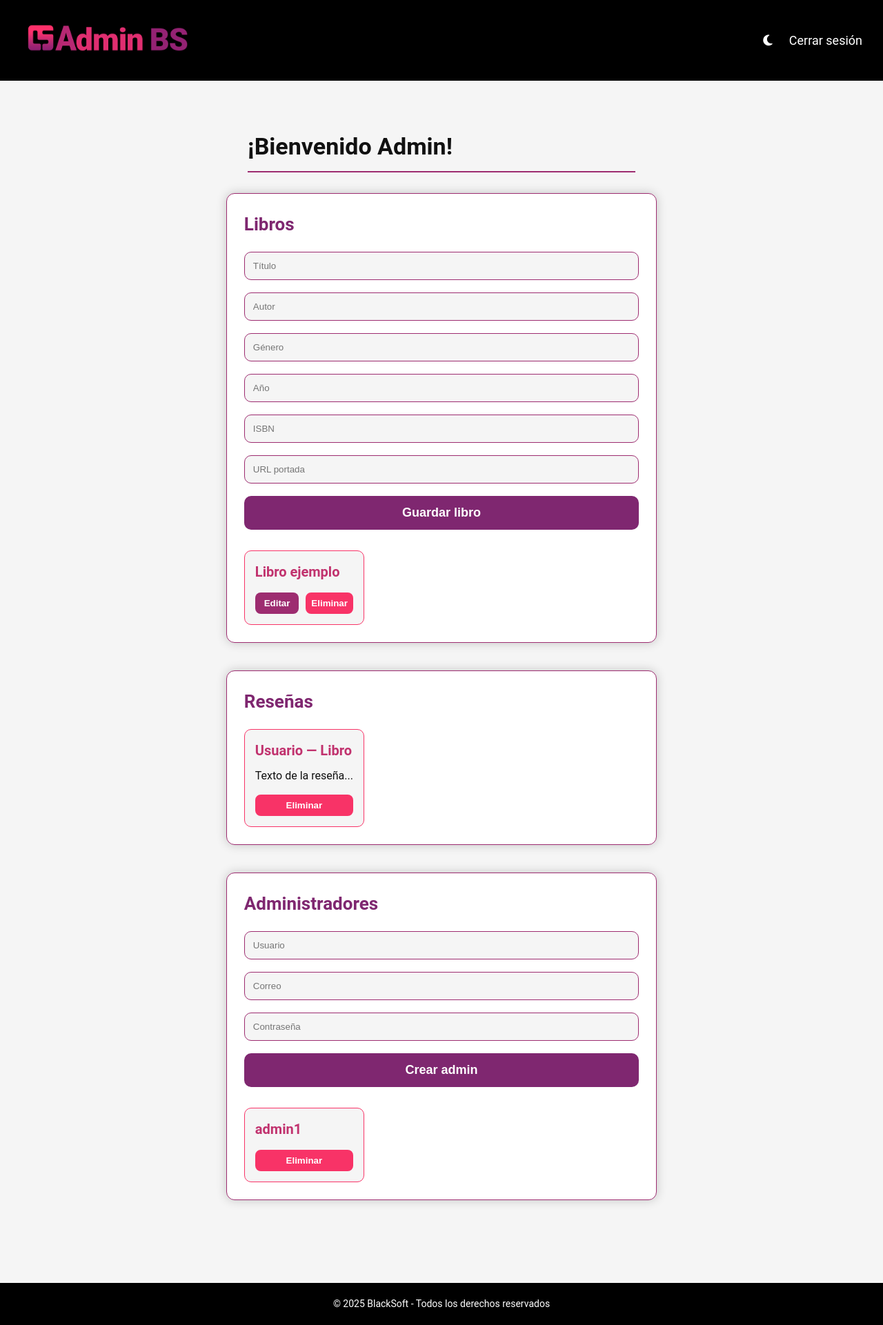
After one commit to Daezepam/BlackSoft_Web, a PHP site: page /admin.html in a window 1280 px wide. The commit adds this page. Shown: the whole page at 69% size. Run offline with PHP 8.4, Linux system fonts and the light colour scheme.

Commit message:
Vista de administrador | Perfil de Libro

```diff
--- a/Hojas de estilo/style.css
+++ b/CSS/style.css
@@ -923,7 +923,218 @@ main section article {
   }
 }
 
+/* ===================================================== */
+/*                  PANEL DE ADMIN                       */
+/* ===================================================== */
 
+.admin-main {
+  max-width: 1200px;
+  margin: 40px auto;
+  padding: 0 20px;
+}
+
+.admin-title {
+  font-size: 34px;
+  margin-bottom: 30px;
+  border-bottom: 2px solid var(--moc);
+  padding-bottom: 10px;
+}
+
+.admin-section {
+  background: var(--bg-card);
+  border: 1px solid var(--moc);
+  border-radius: 12px;
+  padding: 25px;
+  margin-bottom: 40px;
+  box-shadow: 0 0 15px var(--shadow);
+}
+
+.admin-section h3 {
+  font-size: 26px;
+  margin-bottom: 20px;
+  color: var(--mof);
+}
+
+.admin-form {
+  display: flex;
+  flex-direction: column;
+  gap: 18px;
+  margin-bottom: 30px;
+}
+
+.admin-form input {
+  padding: 12px;
+  border-radius: 10px;
+  border: 1px solid var(--moc);
+  background: var(--bg-body);
+  color: var(--text-body);
+}
+
+.admin-form button {
+  padding: 14px;
+  background: var(--mof);
+  color: var(--blanco);
+  border: none;
+  border-radius: 10px;
+  font-size: 18px;
+  font-weight: bold;
+  cursor: pointer;
+}
+
+.admin-form button:hover {
+  background: var(--roc);
+}
+
+.admin-grid {
+  display: grid;
+  grid-template-columns: repeat(3, 1fr);
+  gap: 25px;
+}
+
+.admin-card {
+  border: 1px solid var(--rof);
+  border-radius: 10px;
+  padding: 15px;
+  background: var(--bg-body);
+}
+
+.admin-card-title {
+  font-size: 20px;
+  font-weight: bold;
+  color: var(--roc);
+  margin-bottom: 10px;
+}
+
+.admin-card-actions {
+  display: flex;
+  gap: 10px;
+  margin-top: 15px;
+}
+
+.admin-btn {
+  flex: 1;
+  padding: 8px;
+  border: none;
+  border-radius: 8px;
+  font-weight: bold;
+  cursor: pointer;
+}
+
+.admin-btn.edit {
+  background: var(--moc);
+  color: var(--blanco);
+}
+
+.admin-btn.delete {
+  background: var(--rof);
+  color: var(--blanco);
+}
+
+.admin-btn:hover {
+  opacity: 0.85;
+}
+
+@media (max-width: 900px) {
+  .admin-grid {
+    grid-template-columns: repeat(2, 1fr);
+  }
+}
+
+@media (max-width: 600px) {
+  .admin-grid {
+    grid-template-columns: 1fr;
+  }
+}
+
+/* ===================================================== */
+/*                 DETALLE DE LIBRO                      */
+/* ===================================================== */
+
+.book-main {
+  max-width: 1000px;
+  margin: 40px auto;
+  padding: 0 20px;
+}
+
+.book-card {
+  background: var(--bg-card);
+  border: 1px solid var(--moc);
+  border-radius: 14px;
+  padding: 30px;
+  box-shadow: 0 0 20px var(--shadow);
+}
+
+.book-title {
+  font-size: 32px;
+  margin-bottom: 25px;
+  border-bottom: 2px solid var(--mof);
+  padding-bottom: 10px;
+}
+
+.book-content {
+  display: flex;
+  gap: 30px;
+  margin-bottom: 25px;
+}
+
+.book-image img {
+  width: 240px;
+  border-radius: 10px;
+  border: 1px solid var(--rof);
+}
+
+.book-info p {
+  margin-bottom: 10px;
+  font-size: 18px;
+}
+
+.book-description h3 {
+  margin-bottom: 10px;
+  color: var(--roc);
+}
+
+.book-description p {
+  line-height: 1.6;
+}
+
+.book-actions {
+  display: flex;
+  gap: 20px;
+  margin-top: 30px;
+}
+
+.book-btn {
+  flex: 1;
+  text-align: center;
+  padding: 14px;
+  border-radius: 10px;
+  font-weight: bold;
+  text-decoration: none;
+  color: var(--blanco);
+}
+
+.book-btn.review {
+  background: var(--moc);
+}
+
+.book-btn.loan {
+  background: var(--rof);
+}
+
+.book-btn:hover {
+  opacity: 0.85;
+}
+
+@media (max-width: 700px) {
+  .book-content {
+    flex-direction: column;
+    align-items: center;
+  }
+
+  .book-image img {
+    width: 180px;
+  }
+}
 
 /* ===================================================== */
 /*                         FOOTER                         */
--- /dev/null
+++ b/admin.html
@@ -0,0 +1,105 @@
+<!DOCTYPE html>
+<html lang="es">
+<head>
+  <meta charset="UTF-8">
+  <title>Admin - BS</title>
+  <link rel="stylesheet" href="./CSS/style.css">
+  <link rel="icon" href="img/logo.png" type="image/png">
+  <link rel="stylesheet" href="https://cdnjs.cloudflare.com/ajax/libs/font-awesome/6.5.0/css/all.min.css">
+</head>
+
+<body>
+
+<header>
+  <a class="logo logomain" href="index.html">
+    <img src="img/logoa.png" alt="Logo">
+  </a>
+
+  <nav>
+    <button id="themeToggle" class="theme-btn">
+        <i class="fa-solid fa-moon"></i>
+    </button>
+    <a href="logout.php">Cerrar sesión</a>
+  </nav>
+</header>
+
+<main class="admin-main">
+
+  <h2 class="admin-title">¡Bienvenido Admin!</h2>
+
+  <!-- ================= LIBROS ================= -->
+
+  <section class="admin-section">
+    <h3>Libros</h3>
+
+    <form class="admin-form" action="admin_libros.php" method="post">
+      <input type="hidden" name="id">
+
+      <input type="text" name="titulo" placeholder="Título" required>
+      <input type="text" name="autor" placeholder="Autor" required>
+      <input type="text" name="genero" placeholder="Género">
+      <input type="number" name="anio" placeholder="Año">
+      <input type="text" name="isbn" placeholder="ISBN">
+      <input type="text" name="imagen" placeholder="URL portada">
+
+      <button type="submit">Guardar libro</button>
+    </form>
+
+    <div class="admin-grid">
+      <div class="admin-card">
+        <div class="admin-card-title">Libro ejemplo</div>
+        <div class="admin-card-actions">
+          <button class="admin-btn edit">Editar</button>
+          <button class="admin-btn delete">Eliminar</button>
+        </div>
+      </div>
+    </div>
+  </section>
+
+  <!-- ================= RESEÑAS ================= -->
+
+  <section class="admin-section">
+    <h3>Reseñas</h3>
+
+    <div class="admin-grid">
+      <div class="admin-card">
+        <div class="admin-card-title">Usuario — Libro</div>
+        <p>Texto de la reseña...</p>
+        <div class="admin-card-actions">
+          <button class="admin-btn delete">Eliminar</button>
+        </div>
+      </div>
+    </div>
+  </section>
+
+  <!-- ================= ADMINS ================= -->
+
+  <section class="admin-section">
+    <h3>Administradores</h3>
+
+    <form class="admin-form" action="admin_admins.php" method="post">
+      <input type="text" name="usuario" placeholder="Usuario" required>
+      <input type="email" name="email" placeholder="Correo" required>
+      <input type="password" name="password" placeholder="Contraseña" required>
+      <button type="submit">Crear admin</button>
+    </form>
+
+    <div class="admin-grid">
+      <div class="admin-card">
+        <div class="admin-card-title">admin1</div>
+        <div class="admin-card-actions">
+          <button class="admin-btn delete">Eliminar</button>
+        </div>
+      </div>
+    </div>
+  </section>
+
+</main>
+
+<footer>
+    <p>© 2025 BlackSoft - Todos los derechos reservados</p>
+</footer>
+
+<script src="script.js"></script>
+</body>
+</html>
--- a/index.html
+++ b/index.html
@@ -4,7 +4,7 @@
   <meta charset="UTF-8">
   <meta name="viewport" content="width=device-width, initial-scale=1.0">
   <title>Biblioteca BlackSoft</title>
-  <link rel="stylesheet" href="./Hojas de estilo/style.css">
+  <link rel="stylesheet" href="./CSS/style.css">
   <link rel="icon" href="img/logo.png" type="image/png">
   <link rel="stylesheet" href="https://cdnjs.cloudflare.com/ajax/libs/font-awesome/6.5.0/css/all.min.css">
   <link rel="preconnect" href="https://fonts.googleapis.com">
--- a/info.html
+++ b/info.html
@@ -4,9 +4,8 @@
   <meta charset="utf-8" />
   <meta name="viewport" content="width=device-width,initial-scale=1" />
   <title>Nosotros - BS</title>
-  <link rel="stylesheet" href="./Hojas de estilo/style.css">
+  <link rel="stylesheet" href="./CSS/style.css">
   <link rel="icon" href="img/logo2.png" type="image/png">
-  <link rel="stylesheet" href="https://cdnjs.cloudflare.com/ajax/libs/font-awesome/6.5.0/css/all.min.css">
   <link rel="stylesheet" href="https://cdnjs.cloudflare.com/ajax/libs/font-awesome/6.5.0/css/all.min.css">
   <link rel="preconnect" href="https://fonts.googleapis.com">
   <link rel="preconnect" href="https://fonts.gstatic.com" crossorigin>
--- a/libros.html
+++ b/libros.html
@@ -4,7 +4,7 @@
     <meta charset="UTF-8">
     <meta name="viewport" content="width=device-width, initial-scale=1.0">
     <title>Libros - BS</title>
-    <link rel="stylesheet" href="./Hojas de estilo/style.css">
+    <link rel="stylesheet" href="./CSS/style.css">
     <link rel="icon" href="img/logo.png" type="image/png">
     <link rel="stylesheet" href="https://cdnjs.cloudflare.com/ajax/libs/font-awesome/6.5.0/css/all.min.css">
     <link rel="preconnect" href="https://fonts.googleapis.com">
--- a/libros_populares.html
+++ b/libros_populares.html
@@ -4,7 +4,7 @@
     <meta charset="UTF-8">
     <meta name="viewport" content="width=device-width, initial-scale=1.0">
     <title>Libros Populares - BS</title>
-    <link rel="stylesheet" href="./Hojas de estilo/style.css">
+    <link rel="stylesheet" href="./CSS/style.css">
     <link rel="icon" href="img/logo.png" type="image/png">
     <link rel="stylesheet" href="https://cdnjs.cloudflare.com/ajax/libs/font-awesome/6.5.0/css/all.min.css">
     <link rel="preconnect" href="https://fonts.googleapis.com">
--- a/login.html
+++ b/login.html
@@ -4,7 +4,7 @@
   <meta charset="UTF-8">
   <meta name="viewport" content="width=device-width, initial-scale=1.0">
   <title>Login - BS</title>
-  <link rel="stylesheet" href="./Hojas de estilo/style.css">
+  <link rel="stylesheet" href="./CSS/style.css">
   <link rel="icon" href="img/logo.png" type="image/png">
   <link rel="stylesheet" href="https://cdnjs.cloudflare.com/ajax/libs/font-awesome/6.5.0/css/all.min.css">
   <link rel="preconnect" href="https://fonts.googleapis.com">
--- a/pass.html
+++ b/pass.html
@@ -4,7 +4,7 @@
   <meta charset="UTF-8">
   <meta name="viewport" content="width=device-width, initial-scale=1.0">
   <title>Reestablecer - BS</title>
-  <link rel="stylesheet" href="./Hojas de estilo/style.css">
+  <link rel="stylesheet" href="./CSS/style.css">
   <link rel="icon" href="img/logo.png" type="image/png">
 </head>
 
--- a/perfil.html
+++ b/perfil.html
@@ -4,7 +4,7 @@
   <meta charset="UTF-8">
   <meta name="viewport" content="width=device-width, initial-scale=1.0">
   <title>Perfil - BS</title>
-  <link rel="stylesheet" href="./Hojas de estilo/style.css">
+  <link rel="stylesheet" href="./CSS/style.css">
   <link rel="icon" href="img/logo.png" type="image/png">
   <link rel="stylesheet" href="https://cdnjs.cloudflare.com/ajax/libs/font-awesome/6.5.0/css/all.min.css">
   <link rel="preconnect" href="https://fonts.googleapis.com">
--- a/prest.html
+++ b/prest.html
@@ -4,7 +4,7 @@
   <meta charset="UTF-8">
   <meta name="viewport" content="width=device-width, initial-scale=1.0">
   <title>Préstamos - BS</title>
-  <link rel="stylesheet" href="./Hojas de estilo/style.css">
+  <link rel="stylesheet" href="./CSS/style.css">
   <link rel="icon" href="img/logo.png" type="image/png">
   <link rel="stylesheet" href="https://cdnjs.cloudflare.com/ajax/libs/font-awesome/6.5.0/css/all.min.css">
   <link rel="preconnect" href="https://fonts.googleapis.com">
--- a/registro.html
+++ b/registro.html
@@ -4,7 +4,7 @@
   <meta charset="UTF-8">
   <meta name="viewport" content="width=device-width, initial-scale=1.0">
   <title>Registro - BS</title>
-  <link rel="stylesheet" href="./Hojas de estilo/style.css">
+  <link rel="stylesheet" href="./CSS/style.css">
   <link rel="icon" href="img/logo.png" type="image/png">
   <link rel="stylesheet" href="https://cdnjs.cloudflare.com/ajax/libs/font-awesome/6.5.0/css/all.min.css">
   <link rel="preconnect" href="https://fonts.googleapis.com">
--- a/resenas.html
+++ b/resenas.html
@@ -4,7 +4,7 @@
     <meta charset="UTF-8">
     <meta name="viewport" content="width=device-width, initial-scale=1.0">
     <title>Reseñas - BS</title>
-    <link rel="stylesheet" href="./Hojas de estilo/style.css">
+    <link rel="stylesheet" href="./CSS/style.css">
     <link rel="icon" href="img/logo.png" type="image/png">
     <link rel="stylesheet" href="https://cdnjs.cloudflare.com/ajax/libs/font-awesome/6.5.0/css/all.min.css">
     <link rel="preconnect" href="https://fonts.googleapis.com">
```
Also changed, not shown: infolibro.html (added, +75 -0 lines), img/logoa.png (added).
